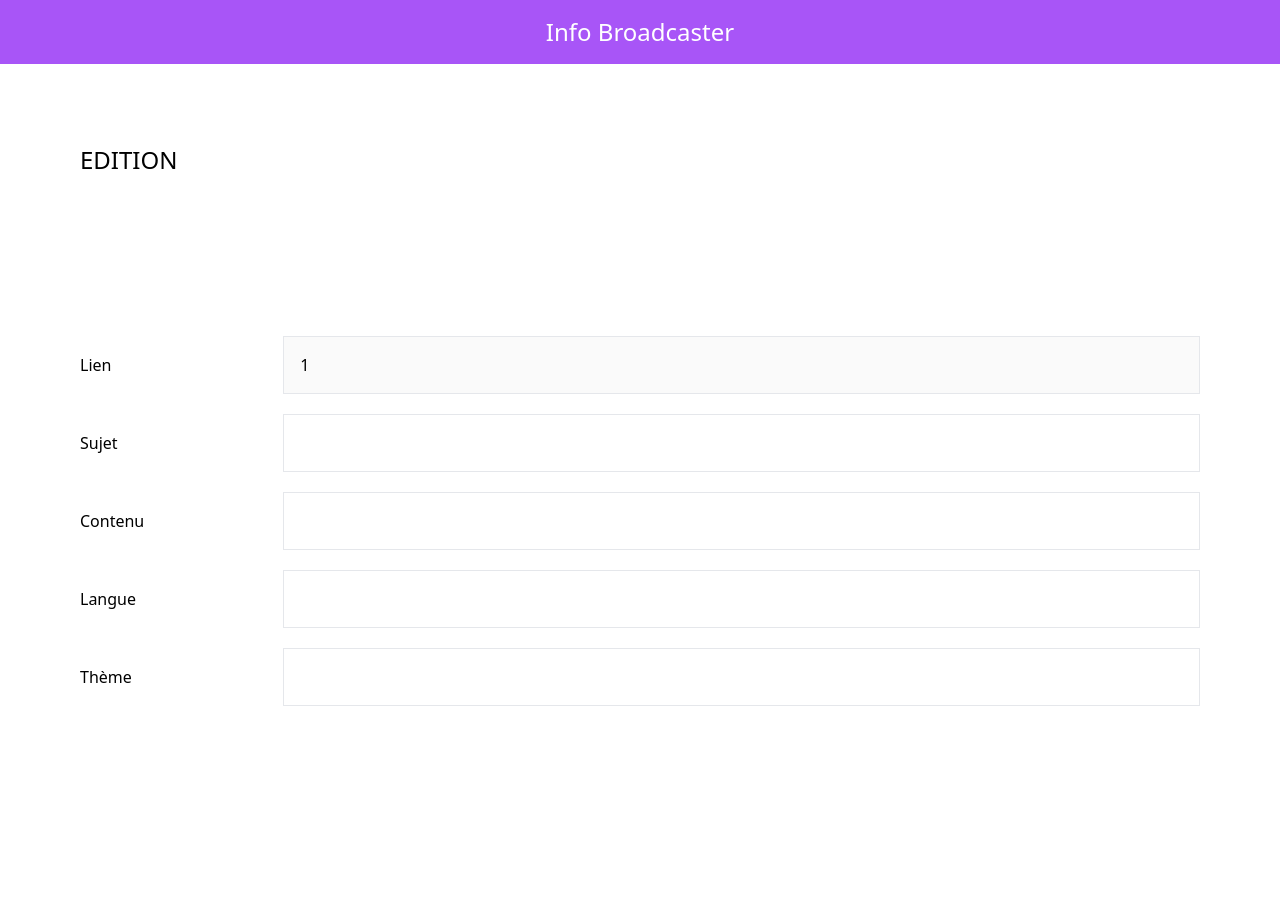
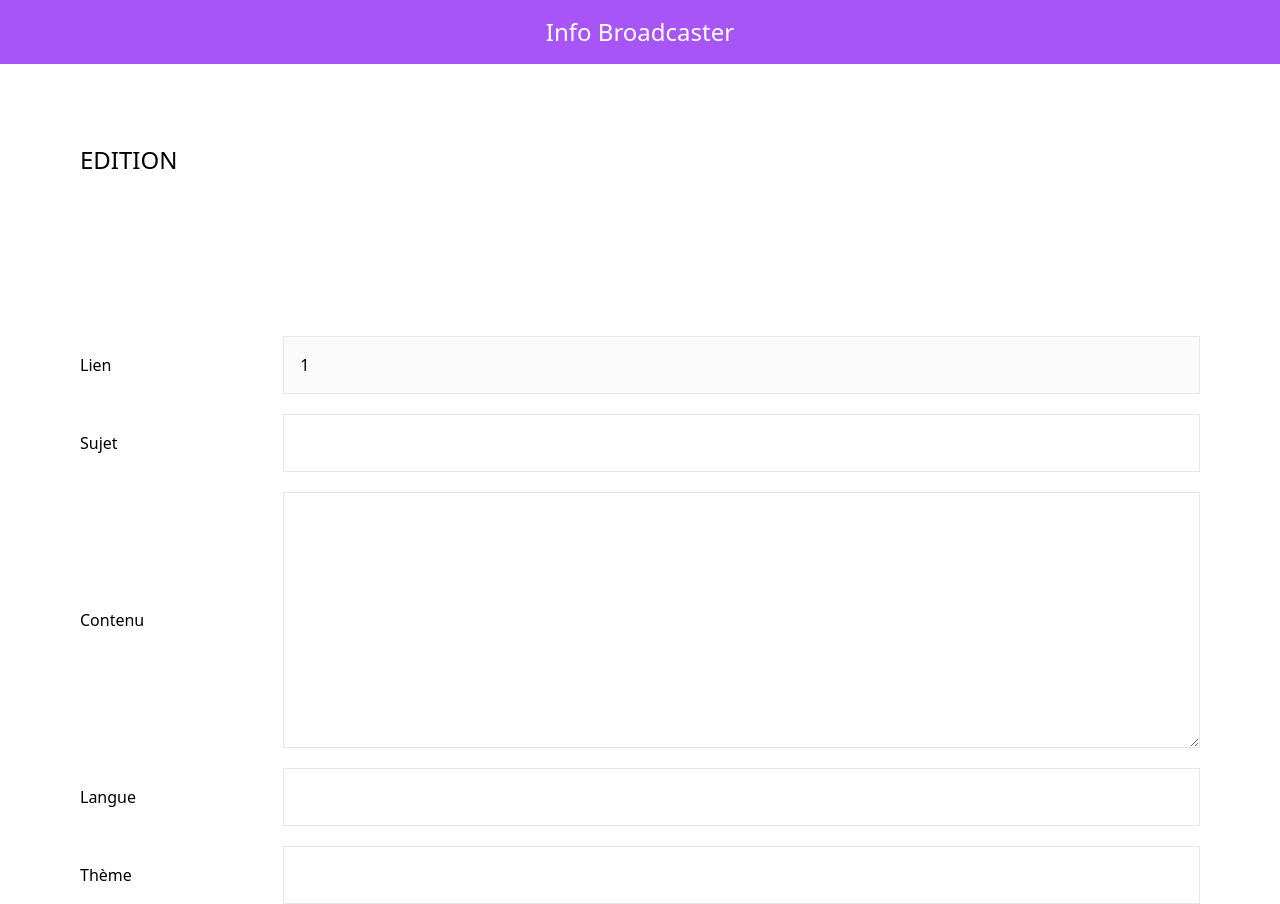
Before and after one commit to Info-Broadcaster/backend, a React (Vite) app in the folder Broadcast_Front_End/: page /edition/1 in a window 1280 px wide. Before the commit the page ends 864 px from the top, so only its background shows below. Built offline with nearby package versions, Linux system fonts and the light colour scheme; no server answers.

Commit message:
Feat: Contact de l'API est reponse

```diff
--- a/Broadcast_Front_End/src/App.jsx
+++ b/Broadcast_Front_End/src/App.jsx
@@ -10,7 +10,7 @@ function App() {
   const [link, setLink] = useState("");
   const navigate = useNavigate();
   function generateArticle() {
-    navigate("/edition/" + link);
+    navigate("/edition/" + encodeURIComponent(link));
   }
 
   function onLinkChange(event) {
--- a/Broadcast_Front_End/src/Edition.jsx
+++ b/Broadcast_Front_End/src/Edition.jsx
@@ -16,9 +16,12 @@ export default function Edition() {
   useEffect(() => {
     setIsLoading(true);
     axios
-      .post("http://localhost:443/api/dialoguewithllama/url", link)
+      .post("http://localhost:443/api/dialoguewithllama/summarize", {
+        url: decodeURIComponent(link),
+      })
       .then((response) => {
-        console.log(response);
+        console.log(response.data.data);
+        setContent(response.data.data);
         if (response.data.status === "error") {
           console.error(response.data.message);
           return;
@@ -49,6 +52,7 @@ export default function Edition() {
             label="Contenu"
             setValue={(e) => setContent(e.target.value)}
             value={content}
+            textarea={true}
           />
           <InputLabel
             label="Langue"
--- a/Broadcast_Front_End/src/components/InputLabel.jsx
+++ b/Broadcast_Front_End/src/components/InputLabel.jsx
@@ -4,12 +4,20 @@ export default function InputLabel({
   value,
   setValue,
   disabled = false,
+  textarea = false,
 }) {
   return (
     <div className="flex items-center justify-center w-full gap-5">
       <span className="w-1/6">
         <label>{label}</label>
       </span>
+      {textarea ? (
+        <textarea
+          className="border w-5/6 text-start p-4 h-64"
+          value={value}
+          onChange={(event) => setValue(event.target.value)}
+        />
+      ) : (
         <input
           type="text"
           className="border w-5/6 text-start p-4"
@@ -18,6 +26,7 @@ export default function InputLabel({
           onChange={(event) => setValue(event.target.value)}
           disabled={disabled}
         />
+      )}
     </div>
   );
 }
```
Lines whose indentation alone changed are shown as unchanged.
